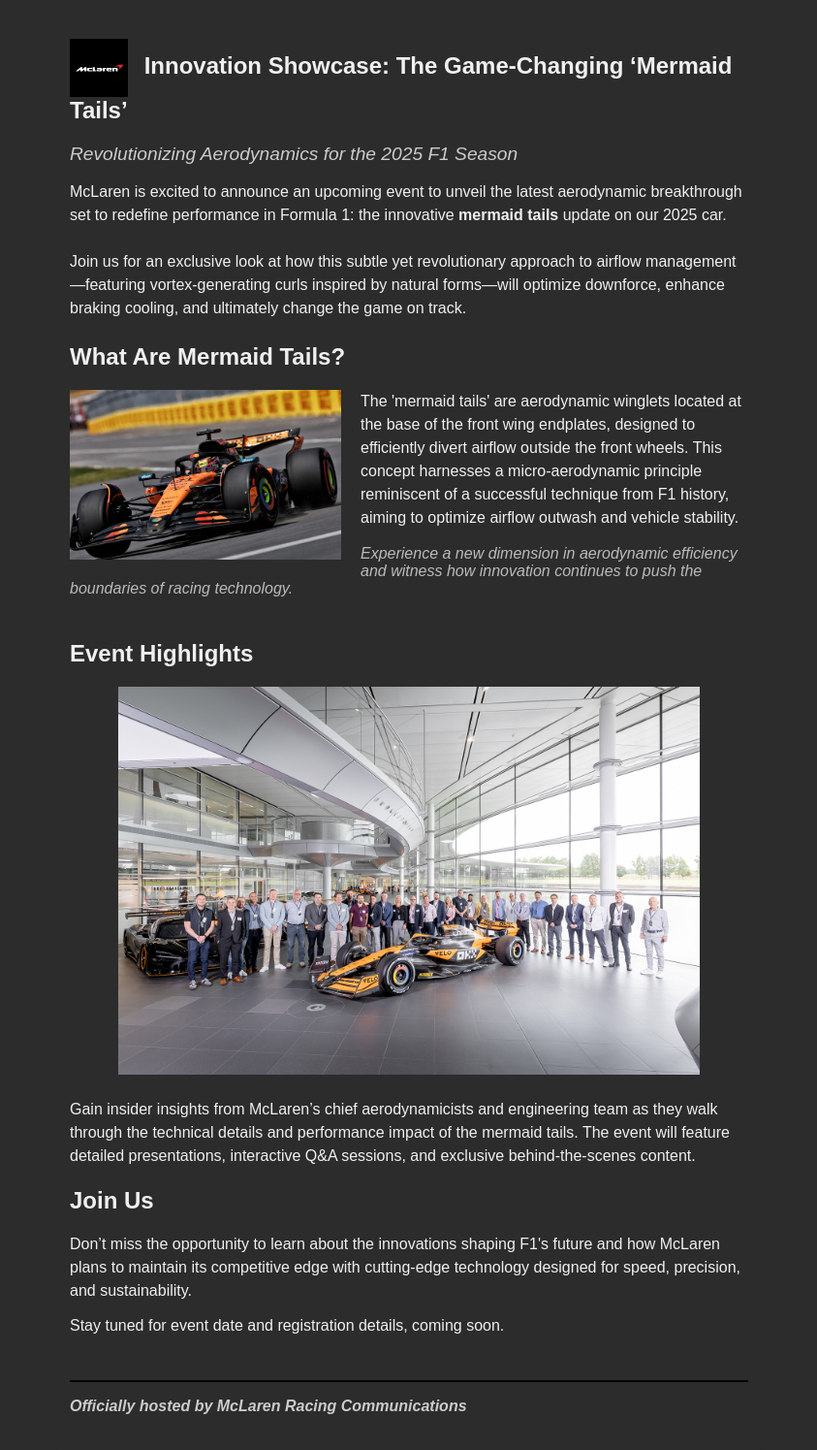
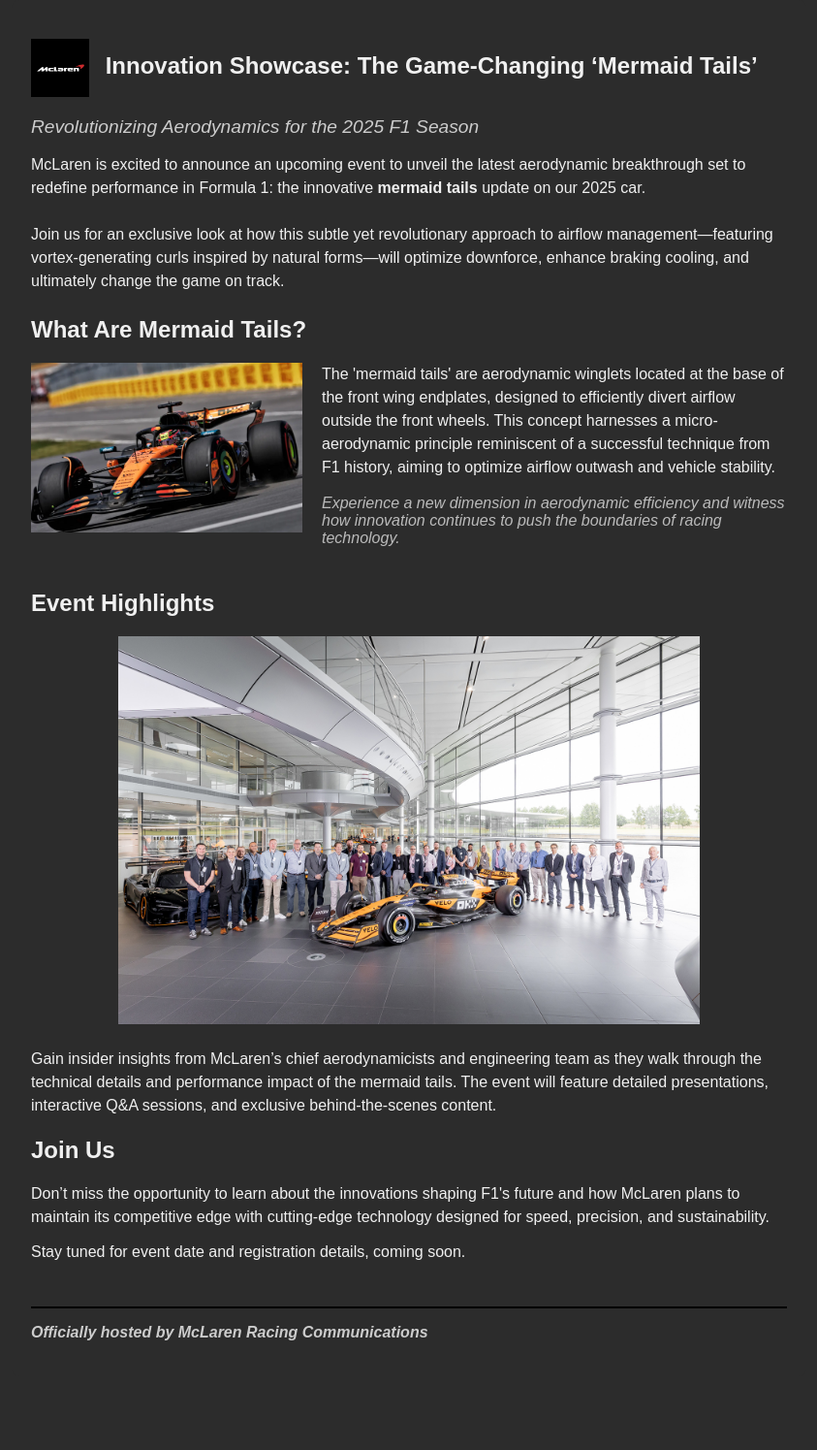
Before and after one commit to harshraj11111/newsletters, a Jekyll site: the page built from newsletters/mclaren_newletter.md, in a window 1280 px wide. Shown: the whole page at 97% size, without its empty margins (218-1061 px from the left). Built offline with Jekyll 4.4.1, drawn with Linux system fonts in a browser that asks for light colours; after the commit the page ends 1419 px from its top, so only the background shows below that.

Commit message:
Update mclaren_newletter.md

```diff
--- a/newsletters/mclaren_newletter.md
+++ b/newsletters/mclaren_newletter.md
@@ -3,7 +3,7 @@ layout: empty
 title: "Innovation Showcase: The Game-Changing ‘Mermaid Tails’"
 ---
 
-  <div style="background-color: #2c2c2c; padding: 20px; border-radius: 8px; color: #f0f0f0; max-width: 700px; margin: 0 auto;">
+  <div style="background-color: #2c2c2c; padding: 20px; border-radius: 8px; color: #f0f0f0; max-width: 780px; margin: 0 auto;">
 
 
 <h2><img src="images/mclaren.svg" alt="McLaren Logo" width="60" style="vertical-align: middle; margin-right:10px;" /> Innovation Showcase: The Game-Changing ‘Mermaid Tails’</h2>
```
